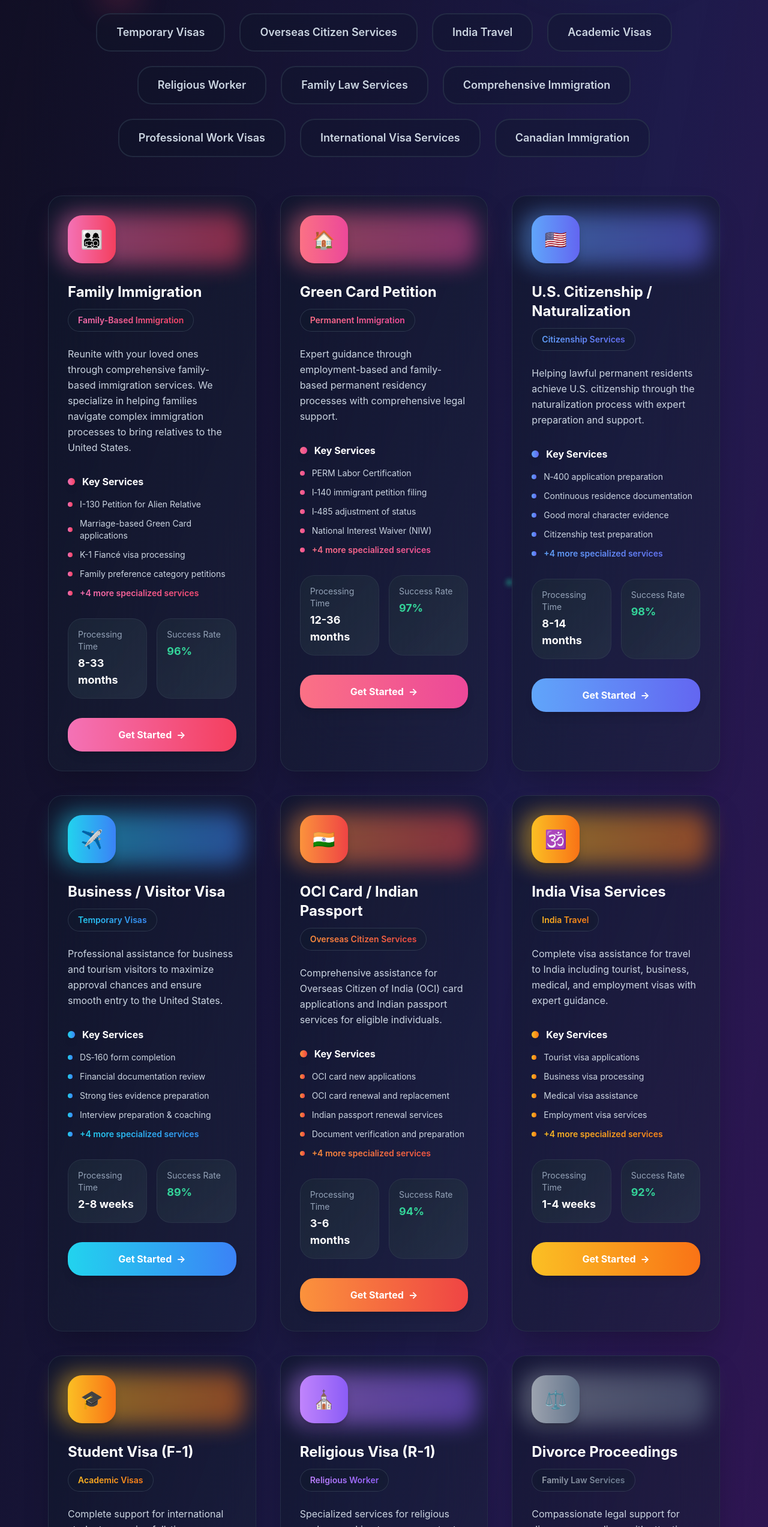
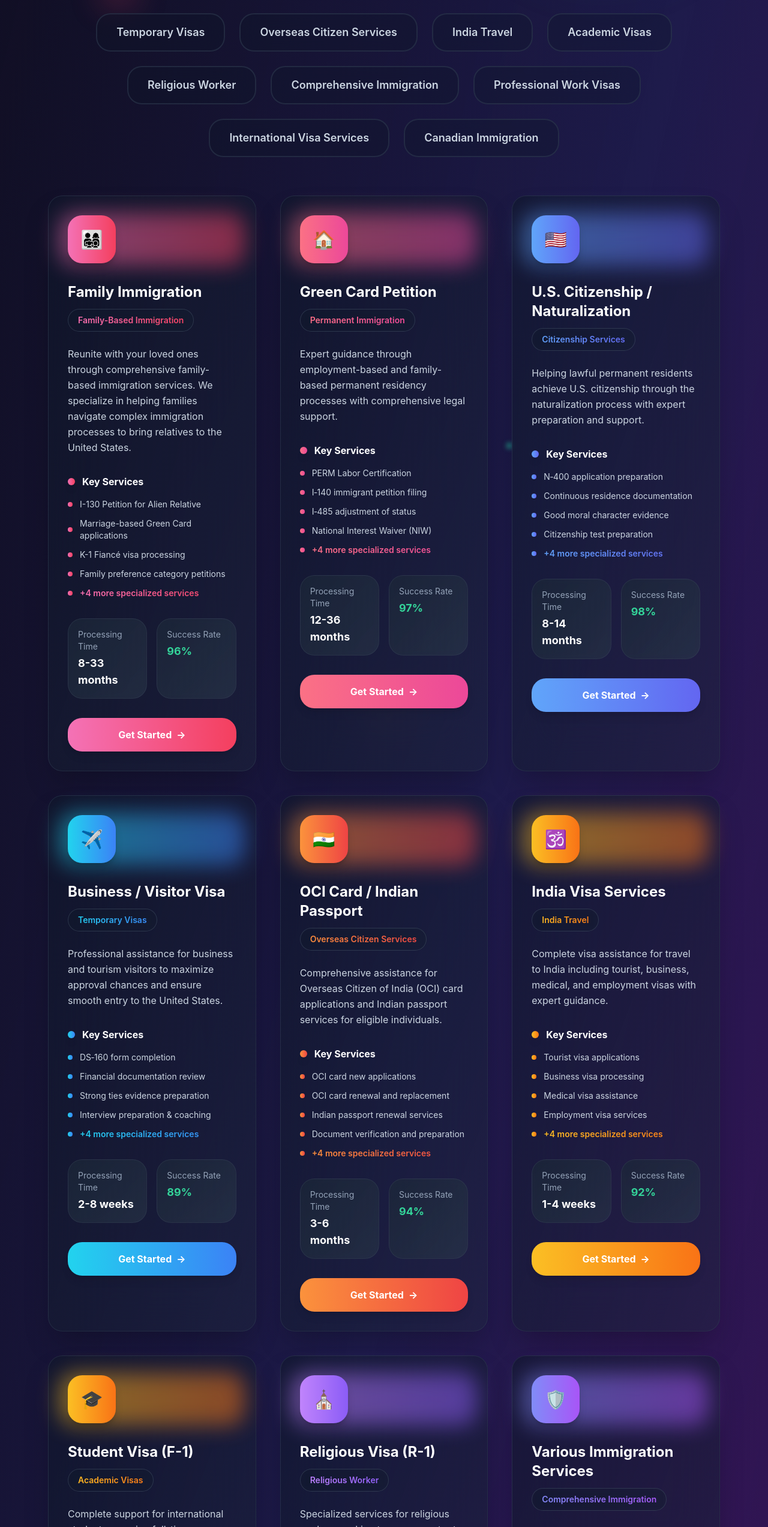
Before and after one commit to Aryansharma-aryan/caials, a React (Vite) app in the folder client/: page / in a window 1280 px wide. Shown: the part 4860-7406 px from the top of the page at 60% size. Built offline with nearby package versions, Linux system fonts and the light colour scheme.

Commit message:
Update Services.jsx

```diff
--- a/client/src/pages/Services.jsx
+++ b/client/src/pages/Services.jsx
@@ -162,26 +162,7 @@ const visaServices = [
     icon: "⛪",
     gradient: "from-purple-400 to-violet-500"
   },
-  {
-    title: "Divorce Proceedings",
-    category: "Family Law Services",
-    description: "Compassionate legal support for divorce proceedings with attention to immigration status implications and family welfare.",
-    detailedDescription: "Our divorce services provide sensitive and comprehensive legal support for individuals navigating the dissolution of marriage, particularly when immigration status is involved. We understand the unique challenges faced by immigrants during divorce proceedings, including concerns about conditional permanent residence, VAWA self-petitions, and the impact on pending immigration applications. Our team provides guidance on property division, child custody arrangements, spousal support, and the protection of immigration benefits. We work closely with family law attorneys and immigration specialists to ensure all aspects of your case are properly addressed, including the preparation of joint petitions to remove conditions on residence before divorce finalization.",
-    features: [
-      "Divorce petition filing and processing",
-      "Immigration status protection strategies",
-      "VAWA self-petition assistance",
-      "Conditional residence issues",
-      "Property division guidance",
-      "Child custody arrangements",
-      "Spousal support negotiations",
-      "Collaborative legal approach"
-    ],
-    processingTime: "6-18 months",
-    successRate: "88%",
-    icon: "⚖️",
-    gradient: "from-gray-400 to-slate-500"
-  },
+
   {
     title: "Various Immigration Services",
     category: "Comprehensive Immigration",
```
